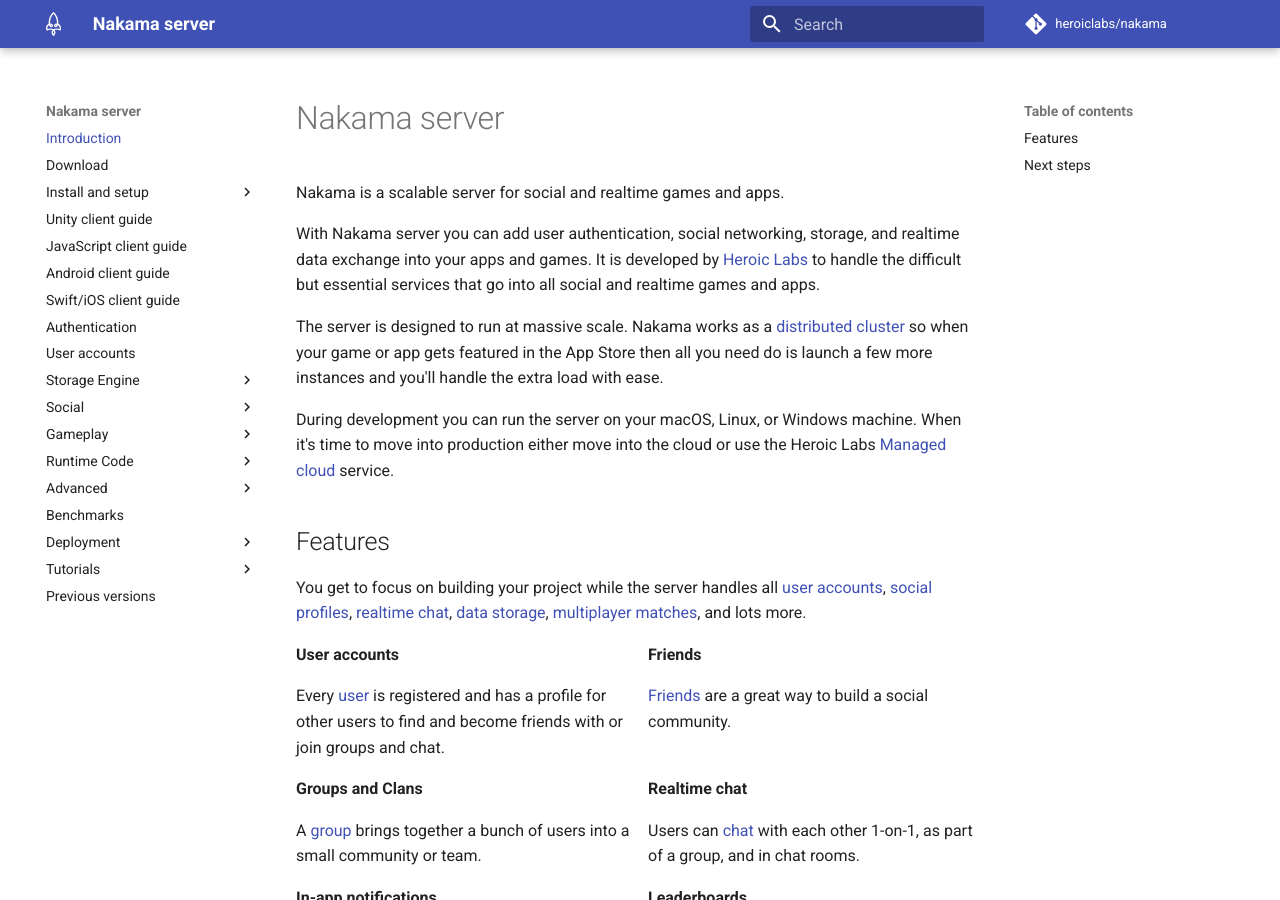
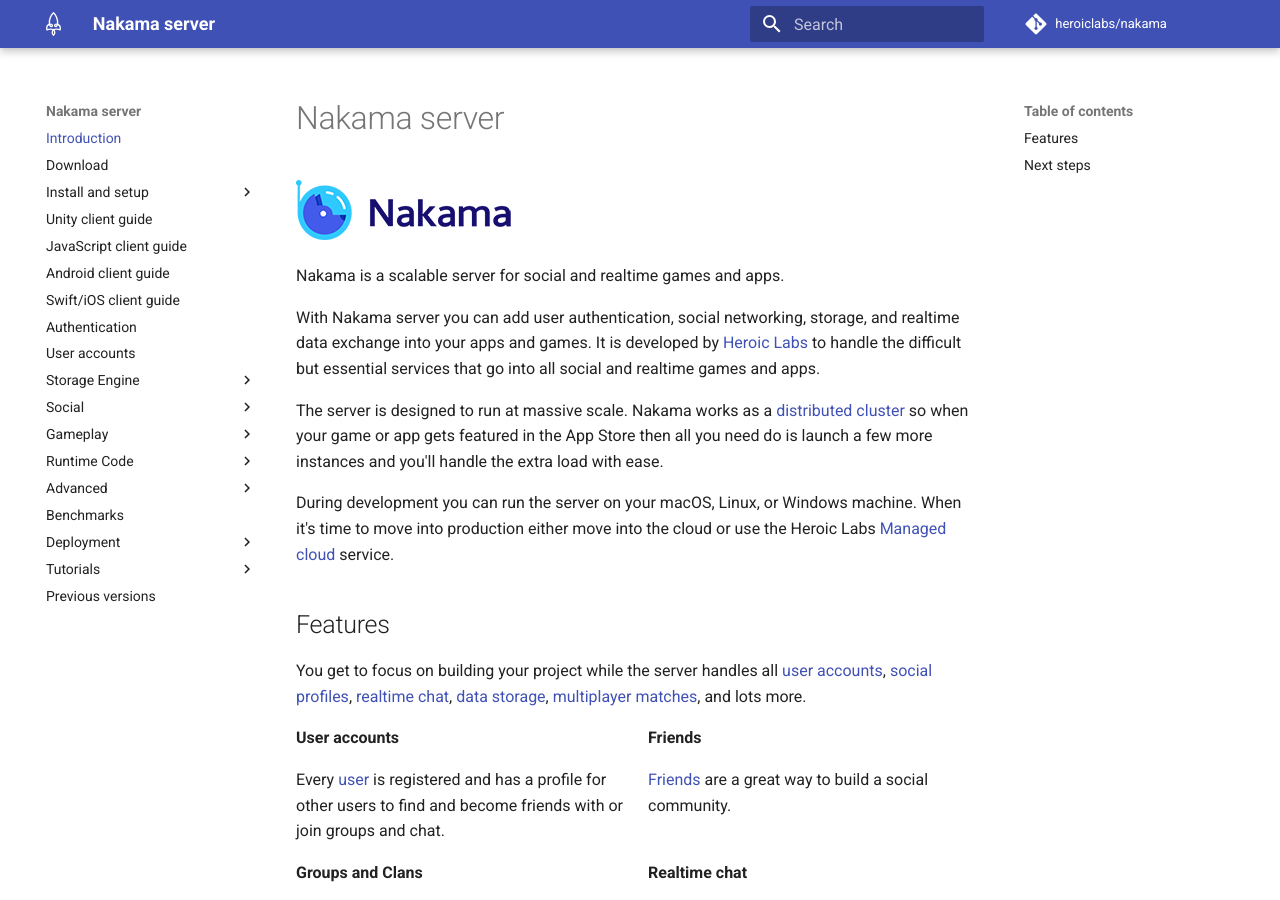
Before and after one commit to heroiclabs/nakama-docs, an MkDocs documentation site: the page built from docs/index.md, in a window 1280 px wide and 900 px high. Built offline with MkDocs 1.6.1 and Material for MkDocs 9.7.7, drawn with Linux system fonts in a browser that asks for light colours; comment, search, counter and statistics services are not loaded; old or Windows-style settings are respelled for this version of MkDocs.

Commit message:
Add nakama logo to docs index page

```diff
--- a/docs/index.md
+++ b/docs/index.md
@@ -1,4 +1,8 @@
+[nakama_logo]: /images/nakama-logo.png "Nakama Logo"
+
 # Nakama server
+
+![Nakama Logo][nakama_logo]
 
 Nakama is a scalable server for social and realtime games and apps.
 
```
Also changed, not shown: docs/images/nakama-logo.png (added).
